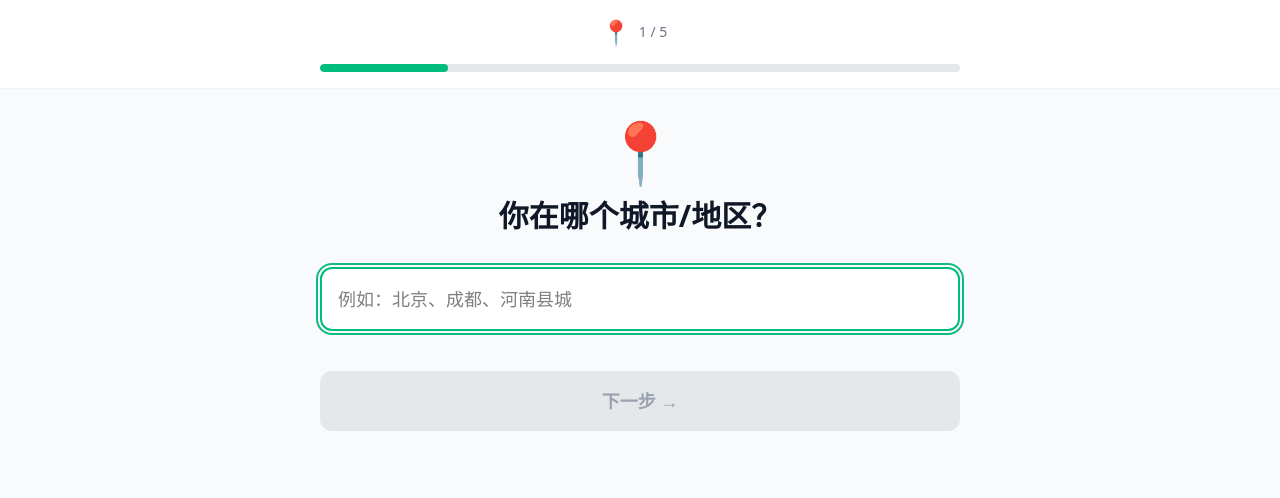
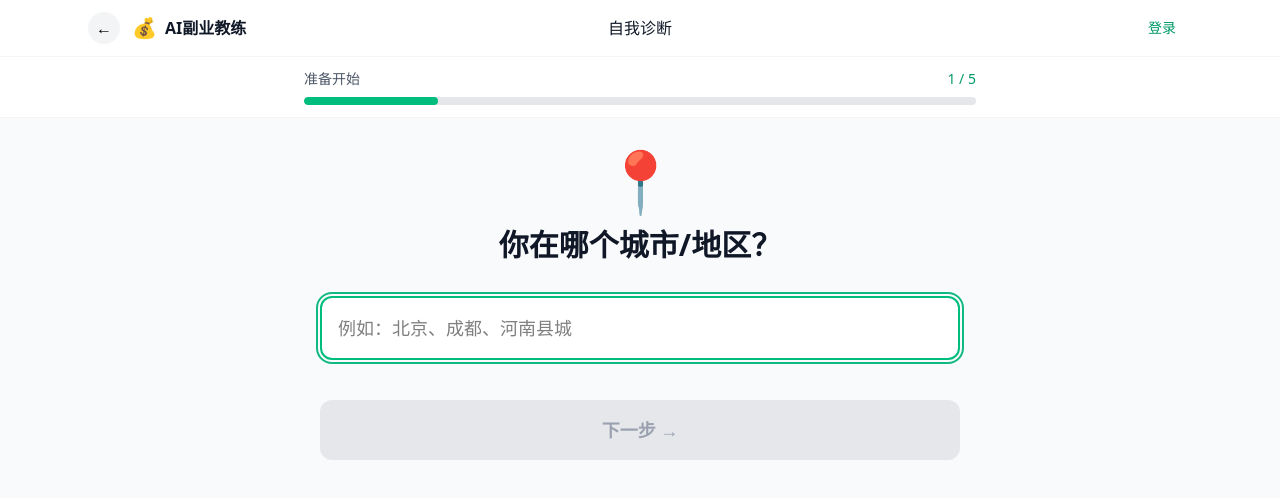
Before and after one commit to P4x1s/ai-side-hustle, a Next.js app: page /diagnose in a window 1280 px wide. Shown: the top 498 px of the page. Built offline with nearby package versions, Linux system fonts and the light colour scheme; no server answers.

Commit message:
fix: 修复导航UX - Logo返回首页、统一页头、返回按钮

```diff
--- a/src/app/diagnose/page.tsx
+++ b/src/app/diagnose/page.tsx
@@ -2,6 +2,7 @@
 
 import { useState } from "react";
 import { useRouter } from "next/navigation";
+import Header from "@/components/Header";
 
 interface FormData {
   city: string;
@@ -134,30 +135,19 @@ export default function DiagnosePage() {
 
   return (
     <div className="min-h-screen bg-gray-50">
-      {/* Header */}
-      <header className="bg-white border-b border-gray-100">
-        <div className="max-w-2xl mx-auto px-4 py-4">
-          <div className="flex items-center justify-between mb-4">
-            <button
-              onClick={handleBack}
-              className={`flex items-center gap-2 text-gray-500 hover:text-gray-700 transition-colors ${
-                currentStep === 0 ? "invisible" : ""
-              }`}
-            >
-              <span>←</span>
-              <span className="text-sm">返回</span>
-            </button>
+      <Header title="自我诊断" showBack={true} />
 
-            <div className="flex items-center gap-2">
-              <span className="text-2xl">{currentQuestion.icon}</span>
-              <span className="text-sm font-medium text-gray-500">
-                {currentStep + 1} / {questions.length}
-              </span>
-            </div>
-
-            <div className="w-16"></div>
+      {/* Progress */}
+      <div className="bg-white border-b border-gray-100 px-4 py-3">
+        <div className="max-w-2xl mx-auto">
+          <div className="flex items-center justify-between text-sm mb-2">
+            <span className="text-gray-600">
+              {currentStep === 0 ? "准备开始" : `第 ${currentStep} 题`}
+            </span>
+            <span className="font-medium text-emerald-600">
+              {currentStep + 1} / {questions.length}
+            </span>
           </div>
-
           <div className="h-2 bg-gray-200 rounded-full overflow-hidden">
             <div
               className="h-full bg-emerald-500 rounded-full transition-all duration-500"
@@ -165,7 +155,7 @@ export default function DiagnosePage() {
             />
           </div>
         </div>
-      </header>
+      </div>
 
       {/* Question */}
       <main className="max-w-2xl mx-auto px-4 py-8">
@@ -179,7 +169,7 @@ export default function DiagnosePage() {
 
           {currentQuestion.options ? (
             <div className="space-y-3">
-              {currentQuestion.options.map((option, index) => {
+              {currentQuestion.options.map((option) => {
                 const isSelected = currentQuestion.multiple
                   ? selectedSkills.includes(option.value)
                   : formData[currentQuestion.id as keyof FormData] === option.value;
@@ -250,12 +240,20 @@ export default function DiagnosePage() {
         </div>
 
         {/* Navigation */}
-        <div className="mt-10">
+        <div className="mt-10 flex gap-4">
+          {currentStep > 0 && (
+            <button
+              onClick={handleBack}
+              className="px-6 py-4 bg-gray-100 text-gray-600 rounded-xl font-bold hover:bg-gray-200 transition-colors"
+            >
+              上一步
+            </button>
+          )}
           {isLastStep ? (
             <button
               onClick={handleSubmit}
               disabled={!canProceed()}
-              className={`w-full py-4 rounded-xl text-lg font-bold transition-all ${
+              className={`flex-1 py-4 rounded-xl text-lg font-bold transition-all ${
                 canProceed()
                   ? "bg-emerald-500 text-white hover:bg-emerald-600"
                   : "bg-gray-200 text-gray-400 cursor-not-allowed"
@@ -267,7 +265,7 @@ export default function DiagnosePage() {
             <button
               onClick={handleNext}
               disabled={!canProceed()}
-              className={`w-full py-4 rounded-xl text-lg font-bold transition-all ${
+              className={`flex-1 py-4 rounded-xl text-lg font-bold transition-all ${
                 canProceed()
                   ? "bg-emerald-500 text-white hover:bg-emerald-600"
                   : "bg-gray-200 text-gray-400 cursor-not-allowed"
--- a/src/app/login/page.tsx
+++ b/src/app/login/page.tsx
@@ -3,6 +3,7 @@
 import { useState } from "react";
 import { useRouter } from "next/navigation";
 import { useAuth } from "@/contexts/AuthContext";
+import Header from "@/components/Header";
 
 export default function LoginPage() {
   const router = useRouter();
@@ -36,7 +37,10 @@ export default function LoginPage() {
   };
 
   return (
-    <div className="min-h-screen bg-gray-50 flex items-center justify-center px-4">
+    <div className="min-h-screen bg-gray-50">
+      <Header title={isSignUp ? "注册" : "登录"} showBack={true} showUser={false} />
+
+      <div className="flex items-center justify-center py-12 px-4">
         <div className="w-full max-w-md">
           {/* Logo */}
           <div className="text-center mb-8">
@@ -118,5 +122,6 @@ export default function LoginPage() {
           </button>
         </div>
       </div>
+    </div>
   );
 }
--- a/src/app/page.tsx
+++ b/src/app/page.tsx
@@ -2,57 +2,15 @@
 
 import { useRouter } from "next/navigation";
 import { useAuth } from "@/contexts/AuthContext";
+import Header from "@/components/Header";
 
 export default function Home() {
   const router = useRouter();
-  const { user, signOut } = useAuth();
+  const { user } = useAuth();
 
   return (
     <div className="min-h-screen bg-white">
-      {/* Navigation */}
-      <nav className="sticky top-0 z-50 bg-white border-b border-gray-100">
-        <div className="max-w-6xl mx-auto px-4 sm:px-6">
-          <div className="flex items-center justify-between h-16">
-            <div className="flex items-center gap-2">
-              <span className="text-2xl">💰</span>
-              <span className="text-lg font-bold text-gray-900">AI副业教练</span>
-            </div>
-
-            <div className="hidden md:flex items-center gap-8">
-              <a href="#features" className="text-gray-600 hover:text-gray-900 transition-colors">功能介绍</a>
-              <a href="#how-it-works" className="text-gray-600 hover:text-gray-900 transition-colors">使用流程</a>
-              <a href="#testimonials" className="text-gray-600 hover:text-gray-900 transition-colors">用户评价</a>
-            </div>
-
-            <div className="flex items-center gap-3">
-              {user ? (
-                <div className="flex items-center gap-3">
-                  <span className="text-sm text-gray-500 hidden sm:block">{user.email}</span>
-                  <button
-                    onClick={signOut}
-                    className="text-sm text-gray-500 hover:text-gray-700"
-                  >
-                    退出
-                  </button>
-                </div>
-              ) : (
-                <button
-                  onClick={() => router.push("/login")}
-                  className="px-4 py-2 text-sm font-medium text-emerald-600 hover:bg-emerald-50 rounded-lg transition-colors"
-                >
-                  登录
-                </button>
-              )}
-              <button
-                onClick={() => router.push("/diagnose")}
-                className="px-5 py-2.5 bg-emerald-500 text-white text-sm font-medium rounded-lg hover:bg-emerald-600 transition-colors"
-              >
-                开始测试
-              </button>
-            </div>
-          </div>
-        </div>
-      </nav>
+      <Header />
 
       {/* Hero Section */}
       <section className="relative overflow-hidden bg-gradient-to-br from-emerald-500 via-emerald-600 to-teal-600">
--- /dev/null
+++ b/src/components/Header.tsx
@@ -0,0 +1,71 @@
+"use client";
+
+import { useRouter } from "next/navigation";
+import { useAuth } from "@/contexts/AuthContext";
+
+interface HeaderProps {
+  title?: string;
+  showBack?: boolean;
+  showUser?: boolean;
+}
+
+export default function Header({ title, showBack = false, showUser = true }: HeaderProps) {
+  const router = useRouter();
+  const { user, signOut } = useAuth();
+
+  return (
+    <header className="bg-white border-b border-gray-100 sticky top-0 z-50">
+      <div className="max-w-6xl mx-auto px-4 sm:px-6">
+        <div className="flex items-center justify-between h-14">
+          {/* Left: Back or Logo */}
+          <div className="flex items-center gap-3">
+            {showBack ? (
+              <button
+                onClick={() => router.back()}
+                className="w-8 h-8 rounded-full bg-gray-100 flex items-center justify-center hover:bg-gray-200 transition-colors"
+              >
+                ←
+              </button>
+            ) : null}
+            <button
+              onClick={() => router.push("/")}
+              className="flex items-center gap-2 hover:opacity-80 transition-opacity"
+            >
+              <span className="text-xl">💰</span>
+              <span className="text-base font-bold text-gray-900 hidden sm:block">AI副业教练</span>
+            </button>
+          </div>
+
+          {/* Center: Title */}
+          {title && (
+            <div className="absolute left-1/2 -translate-x-1/2">
+              <span className="font-medium text-gray-900">{title}</span>
+            </div>
+          )}
+
+          {/* Right: User or Actions */}
+          <div className="flex items-center gap-3">
+            {showUser && user ? (
+              <div className="flex items-center gap-3">
+                <span className="text-sm text-gray-500 hidden sm:block">{user.email}</span>
+                <button
+                  onClick={signOut}
+                  className="text-sm text-gray-500 hover:text-gray-700"
+                >
+                  退出
+                </button>
+              </div>
+            ) : showUser ? (
+              <button
+                onClick={() => router.push("/login")}
+                className="px-4 py-1.5 text-sm font-medium text-emerald-600 hover:bg-emerald-50 rounded-lg transition-colors"
+              >
+                登录
+              </button>
+            ) : null}
+          </div>
+        </div>
+      </div>
+    </header>
+  );
+}
```
Also changed, not shown: src/app/guide/page.tsx (+15 -14 lines), src/app/result/page.tsx (+12 -23 lines). Lines whose indentation alone changed are shown as unchanged.
